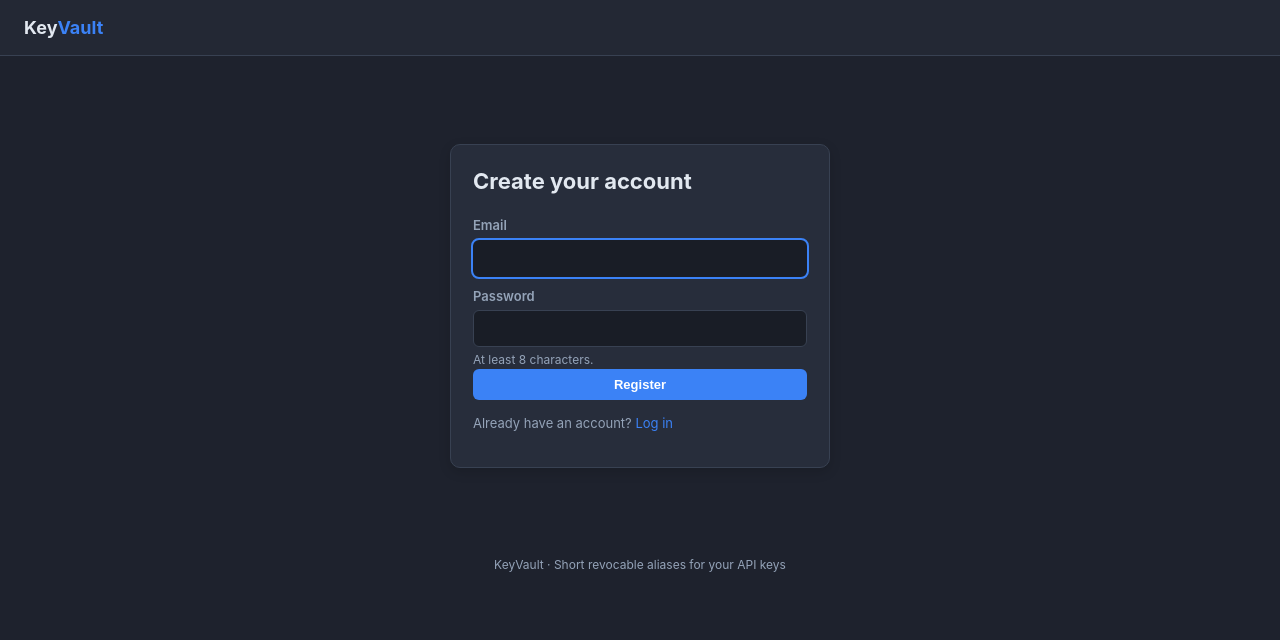
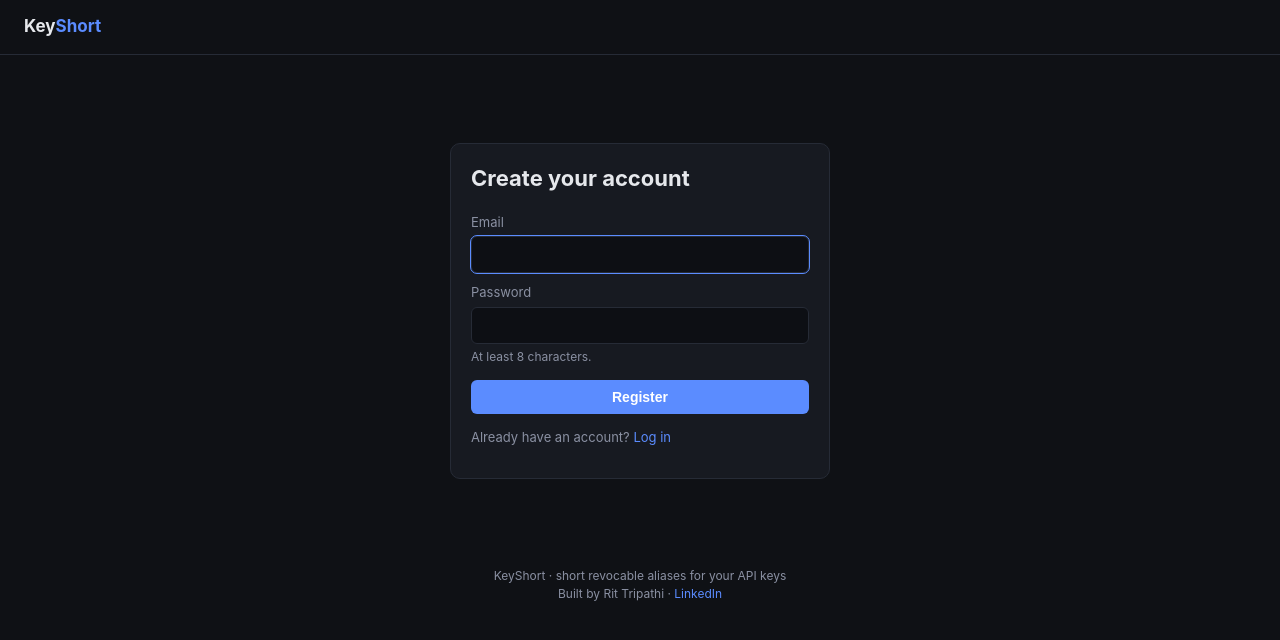
Before and after one commit to rittripathi/key-guardian, a FastAPI app: page /register in a window 1280 px wide. Shown: the top 640 px of the page. Run offline with FastAPI, Linux system fonts and the light colour scheme; some libraries are stand-ins or nearby versions.

Commit message:
Footer added

```diff
--- a/app/templates/base.html
+++ b/app/templates/base.html
@@ -3,161 +3,84 @@
 <head>
   <meta charset="utf-8">
   <meta name="viewport" content="width=device-width, initial-scale=1">
-  <title>{% block title %}KeyVault{% endblock %}</title>
+  <title>{% block title %}KeyShort{% endblock %}</title>
   <script src="https://unpkg.com/htmx.org@1.9.12"></script>
   <style>
-    /* Natural Slate / Dusk Color Palette */
     :root {
-      --bg: #1e222d;          /* Soft matte slate background */
-      --panel: #272d3b;       /* Elevated warm slate card background */
-      --border: #384152;      /* Muted border separator */
-      --text: #e2e8f0;        /* Off-white text (no glare) */
-      --muted: #94a3b8;       /* Warm slate gray */
-      --accent: #3b82f6;      /* Soft Indigo/Sky blue */
-      --good: #10b981;        /* Emerald green */
-      --bad: #ef4444;         /* Soft crimson red */
-      --warn: #f59e0b;        /* Warm amber */
-      --input-bg: #191d26;    /* Inset field background */
+      --bg: #0f1115; --panel: #171a21; --border: #262b36; --text: #e6e8ec;
+      --muted: #8a90a2; --accent: #5b8cff; --good: #2fbf71; --bad: #e5484d; --warn: #e5a044;
     }
-
     * { box-sizing: border-box; }
-
     body {
-      margin: 0;
-      background: var(--bg);
-      color: var(--text);
-      font: 15px/1.5 -apple-system, BlinkMacSystemFont, "Segoe UI", Roboto, sans-serif;
+      margin: 0; background: var(--bg); color: var(--text);
+      font: 15px/1.5 -apple-system, BlinkMacSystemFont, "Segoe UI", sans-serif;
     }
-
     a { color: var(--accent); text-decoration: none; }
     a:hover { text-decoration: underline; }
-
     header {
-      display: flex;
-      align-items: center;
-      justify-content: space-between;
-      padding: 14px 24px;
-      background: #232834;
-      border-bottom: 1px solid var(--border);
+      display: flex; align-items: center; justify-content: space-between;
+      padding: 14px 24px; border-bottom: 1px solid var(--border);
     }
-    header .brand { font-weight: 700; font-size: 18px; color: var(--text); }
+    header .brand { font-weight: 700; font-size: 17px; }
     header .brand span { color: var(--accent); }
-    nav a { margin-left: 18px; color: var(--muted); font-size: 14px; font-weight: 500; }
-    nav a.active { color: var(--text); font-weight: 600; }
-
+    nav a { margin-left: 18px; color: var(--muted); font-size: 14px; }
+    nav a.active { color: var(--text); }
     main { max-width: 880px; margin: 0 auto; padding: 28px 24px 64px; }
-    h1 { font-size: 22px; margin: 0 0 18px; color: var(--text); }
-    h2 { font-size: 15px; margin: 0 0 12px; color: var(--muted); font-weight: 600; }
-
+    h1 { font-size: 22px; margin: 0 0 18px; }
+    h2 { font-size: 16px; margin: 0 0 12px; color: var(--muted); font-weight: 600; }
     .card {
-      background: var(--panel);
-      border: 1px solid var(--border);
-      border-radius: 10px;
-      padding: 20px 22px;
-      margin-bottom: 16px;
-      box-shadow: 0 4px 12px rgba(0, 0, 0, 0.15);
+      background: var(--panel); border: 1px solid var(--border); border-radius: 10px;
+      padding: 18px 20px; margin-bottom: 16px;
     }
-
-    /* Fixed Row and Key-Card Flex Layouts */
     .row { display: flex; gap: 12px; flex-wrap: wrap; }
     .row > * { flex: 1; min-width: 160px; }
-
-    .key-card {
-      display: flex;
-      align-items: center;
-      justify-content: space-between;
-      gap: 16px;
-      padding: 12px 0;
+    label { display: block; font-size: 13px; color: var(--muted); margin: 10px 0 4px; }
+    input, select, textarea {
+      width: 100%; background: #0d0f14; border: 1px solid var(--border); color: var(--text);
+      border-radius: 6px; padding: 9px 10px; font-size: 14px; font-family: inherit;
     }
-    .key-card + .key-card {
-      border-top: 1px solid var(--border);
-      padding-top: 14px;
-      margin-top: 2px;
+    input:focus, select:focus, textarea:focus { outline: 1px solid var(--accent); }
+    button, .btn {
+      display: inline-block; background: var(--accent); color: #fff; border: none;
+      border-radius: 6px; padding: 9px 16px; font-size: 14px; font-weight: 600;
+      cursor: pointer; margin-top: 14px;
     }
-
-    label { display: block; font-size: 13px; color: var(--muted); font-weight: 600; margin: 10px 0 4px; }
-
-    input, select, textarea {
-      width: 100%;
-      background: var(--input-bg);
-      border: 1px solid var(--border);
-      color: var(--text);
-      border-radius: 6px;
-      padding: 9px 12px;
-      font-size: 14px;
-      font-family: inherit;
-    }
-    input:focus, select:focus, textarea:focus {
-      outline: 2px solid var(--accent);
-      border-color: transparent;
-    }
-
-    button, .btn {
-      display: inline-block;
-      background: var(--accent);
-      color: #fff;
-      border: none;
-      border-radius: 6px;
-      padding: 8px 14px;
-      font-size: 13px;
-      font-weight: 600;
-      cursor: pointer;
-      transition: opacity 0.15s ease;
-    }
-    button.secondary, .btn.secondary {
-      background: #333d52;
-      color: var(--text);
-      border: 1px solid var(--border);
-    }
-    button.danger, .btn.danger {
-      background: var(--bad);
-      color: #ffffff;
-    }
-    button:hover, .btn:hover { opacity: 0.88; text-decoration: none; }
-
+    button.secondary, .btn.secondary { background: #262b36; }
+    button.danger, .btn.danger { background: var(--bad); }
+    button:hover, .btn:hover { opacity: 0.9; text-decoration: none; }
     .error { color: var(--bad); font-size: 13px; margin-top: 8px; }
     .muted { color: var(--muted); }
-    .badge { display: inline-block; padding: 2px 9px; border-radius: 999px; font-size: 12px; font-weight: 600; }
-    .badge-good { background: rgba(16,185,129,.15); color: var(--good); }
-    .badge-bad { background: rgba(239,68,68,.15); color: var(--bad); }
-    .badge-warn { background: rgba(245,158,11,.15); color: var(--warn); }
-    .alias { font-family: ui-monospace, monospace; font-weight: 700; color: #60a5fa; }
-
-    .bar { height: 6px; border-radius: 3px; background: var(--input-bg); overflow: hidden; margin-top: 4px; }
+    .badge {
+      display: inline-block; padding: 2px 9px; border-radius: 999px; font-size: 12px; font-weight: 600;
+    }
+    .badge-good { background: rgba(47,191,113,.15); color: var(--good); }
+    .badge-bad { background: rgba(229,72,77,.15); color: var(--bad); }
+    .badge-warn { background: rgba(229,160,68,.15); color: var(--warn); }
+    .key-card { display: flex; align-items: center; justify-content: space-between; gap: 16px; }
+    .key-card + .key-card { border-top: 1px solid var(--border); padding-top: 14px; margin-top: 14px; }
+    .alias { font-family: ui-monospace, monospace; font-weight: 700; }
+    .bar { height: 5px; border-radius: 3px; background: #262b36; overflow: hidden; margin-top: 4px; }
     .bar > div { height: 100%; background: var(--accent); }
     .bar.danger > div { background: var(--bad); }
-
     table { width: 100%; border-collapse: collapse; font-size: 13px; }
-    th, td { text-align: left; padding: 8px 10px; border-bottom: 1px solid var(--border); }
+    th, td { text-align: left; padding: 7px 8px; border-bottom: 1px solid var(--border); }
     th { color: var(--muted); font-weight: 600; }
-
-    pre {
-      background: var(--input-bg);
-      color: #f1f5f9;
-      border: 1px solid var(--border);
-      border-radius: 8px;
-      padding: 14px;
-      overflow-x: auto;
-      font-size: 13px;
-      line-height: 1.5;
-      font-family: ui-monospace, monospace;
-    }
-
+    pre { background: #0d0f14; border: 1px solid var(--border); border-radius: 6px; padding: 12px; overflow-x: auto; font-size: 13px; }
     .inline-form { display: inline; }
-    .stat { font-size: 20px; font-weight: 700; }
+    .stat { font-size: 22px; font-weight: 700; }
     footer { text-align: center; color: var(--muted); font-size: 12px; padding: 24px; }
   </style>
 </head>
 <body>
   <header>
-    <div class="brand">Key<span>Vault</span></div>
+    <div class="brand">Key<span>Short</span></div>
     {% if user %}
     <nav>
       <a href="/">Dashboard</a>
       <a href="/keys/new">New key</a>
       <a href="/alerts">Alerts{% if unread %} ({{ unread }}){% endif %}</a>
       <form class="inline-form" method="post" action="/logout" style="margin-left:18px;">
-        <button type="submit" class="secondary" style="margin:0; padding:4px 10px; font-size:12px;">Log out</button>
+        <button type="submit" class="secondary" style="margin:0; padding:5px 12px; font-size:13px;">Log out</button>
       </form>
     </nav>
     {% endif %}
@@ -165,6 +88,11 @@
   <main>
     {% block content %}{% endblock %}
   </main>
-  <footer>KeyVault &middot; Short revocable aliases for your API keys</footer>
+  <footer>
+    KeyShort &middot; short revocable aliases for your API keys<br>
+    Built by Rit Tripathi &middot;
+
+    <a href="https://linkedin.com/in/rit-tripathi" target="_blank" rel="noopener">LinkedIn</a>
+  </footer>
 </body>
 </html>
```
